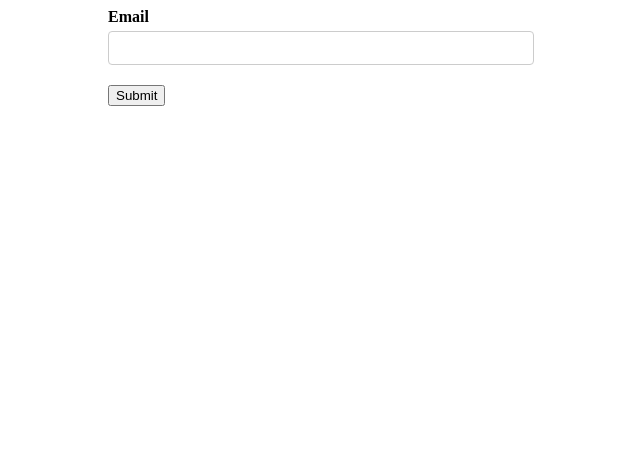
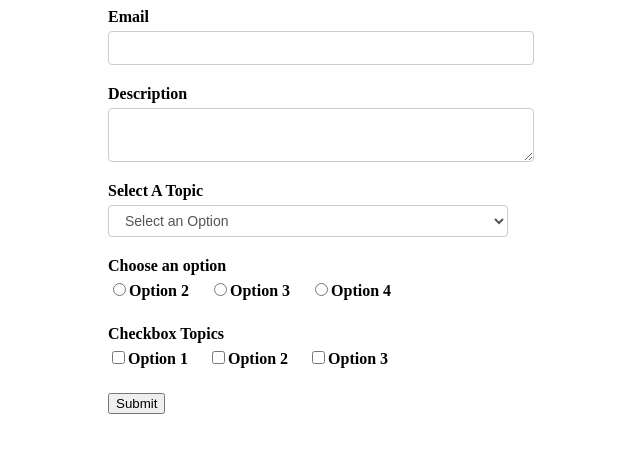
Before and after one commit to jahan-nusrat/formik-practice, a React (Create React App) app: page / in a window 1280 px wide. Shown: the top 452 px of the page, without its empty margins (319-959 px from the left). Built offline with nearby package versions, Linux system fonts and the light colour scheme.

Commit message:
radio, textarea, checkbox added

```diff
--- /dev/null
+++ b/src/components/CheckBoxGroup.js
@@ -0,0 +1,36 @@
+import { ErrorMessage, Field } from 'formik';
+import React from 'react'
+import TextError from './TextError';
+
+const CheckBoxGroup = (props) => {
+    const {label,name,options,...rest} = props;
+    return (
+        <div className='form-control'>
+            <label htmlFor={name}>{label}</label>
+            <Field name={name} id={name} {...rest}>
+                {
+                    ({field}) => {
+                        console.log(field)
+                        return options.map(option=>{
+                            return (
+                                <React.Fragment key={option.key}>
+                                    <input
+                                    type='checkbox'
+                                    id={option.value}
+                                    {...field}
+                                    value={option.value}
+                                    checked={field.value.includes(option.value)}
+                                    />
+                                <label htmlFor={option.value}>{option.key}</label>
+                                </React.Fragment>
+                            )
+                        })
+                    }
+                }
+            </Field>
+            <ErrorMessage name={name} component={TextError} />
+        </div>
+    )
+}
+
+export default CheckBoxGroup
--- a/src/components/FormikContainer.js
+++ b/src/components/FormikContainer.js
@@ -4,11 +4,36 @@ import * as Yup from 'yup'
 import Formikontrol from './Formikontrol'
 
 const FormikContainer = () => {
+    const dropdownOptions = [
+        {key:'Select an Option', value:''},
+        {key:'Option 1' , value:'option1'},
+        {key:'Option 2' , value:'option2'},
+        {key:'Option 3' , value:'option3'},
+        {key:'Option 4' , value:'option4'},
+    ]
+    const radioOptions = [
+        {key:'Option 2' , value:'rOption2'},
+        {key:'Option 3' , value:'rOption3'},
+        {key:'Option 4' , value:'rOption4'},
+    ]
+    const checkBoxOptions = [
+        {key:'Option 1' , value:'cOption1'},
+        {key:'Option 2' , value:'cOption2'},
+        {key:'Option 3' , value:'cOption3'},
+    ]
     const initialValues = {
-        email: ''
+        email: '',
+        description:'',
+        selectOption:'',
+        radioOption:'',
+        checkBoxOption:[]
     }
     const validationSchema= Yup.object({
-        email: Yup.string().required('Required')
+        email: Yup.string().required('Required'),
+        description: Yup.string().required('Required'),
+        selectOption:Yup.string().required('Required'),
+        radioOption:Yup.string().required('Required'),
+        checkBoxOption:Yup.array().required('Required')
     })
     const onSubmit = values => {
         console.log('Form Values', values)
@@ -24,10 +49,34 @@ const FormikContainer = () => {
                     return (
                         <Form>
                             <Formikontrol
-                            control='input'
-                            type='email'
-                            label='Email'
-                            name='email' />
+                                control='input'
+                                type='email'
+                                label='Email'
+                                name='email' />
+                            <Formikontrol
+                                control='textarea'
+                                type='text'
+                                label='Description'
+                                name='description'
+                            />
+                            <Formikontrol
+                                control='select'
+                                label='Select A Topic'
+                                name='selectOption'
+                                options={dropdownOptions}
+                            />
+                            <Formikontrol
+                                control='radio'
+                                label='Choose an option'
+                                name='radioOption'
+                                options={radioOptions}
+                            />
+                            <Formikontrol
+                                control='checkbox'
+                                label='Checkbox Topics'
+                                name='checkBoxOption'
+                                options={checkBoxOptions}
+                            />
                             <button className="btn btn-danger" type='submit'>Submit</button>
                         </Form>
                     )
--- a/src/components/Formikontrol.js
+++ b/src/components/Formikontrol.js
@@ -1,5 +1,8 @@
 import React from 'react'
+import CheckBoxGroup from './CheckBoxGroup';
 import Input from './Input'
+import RadioButtons from './RadioButtons';
+import Select from './Select';
 
 const Formikontrol = (props) => {
     const {control, ...rest} = props;
@@ -7,9 +10,13 @@ const Formikontrol = (props) => {
         case 'input':
             return <Input {...rest} />
         case 'textarea':
+            return <Input {...rest} />
         case 'select':
+            return <Select {...rest} />
         case 'radio':
+            return <RadioButtons {...rest} />
         case 'checkbox':
+            return <CheckBoxGroup {...rest} />
         case 'date':
         default: return null
     }
--- a/src/components/Input.js
+++ b/src/components/Input.js
@@ -7,7 +7,7 @@ function Input(props) {
     return (
         <div className='form-control'>
             <label htmlFor={name}>{label}</label>
-            <Field name={name} id={name} {...rest} />
+            <Field as={name==='description'? 'textarea':''} name={name} id={name} {...rest} />
             <ErrorMessage name={name} component={TextError} />
         </div>
     )
--- /dev/null
+++ b/src/components/RadioButtons.js
@@ -0,0 +1,35 @@
+import { ErrorMessage, Field } from 'formik';
+import React from 'react'
+import TextError from './TextError';
+
+const RadioButtons = (props) => {
+    const {label,name,options,...rest} = props;
+    return (
+        <div className='form-control'>
+            <label htmlFor={name}>{label}</label>
+            <Field name={name} id={name} {...rest}>
+                {
+                    ({field}) => {
+                        return options.map(option=>{
+                            return (
+                                <React.Fragment key={option.key}>
+                                    <input
+                                    type='radio'
+                                    id={option.value}
+                                    {...field}
+                                    value={option.value}
+                                    checked={field.value === option.value}
+                                    />
+                                <label htmlFor={option.value}>{option.key}</label>
+                                </React.Fragment>
+                            )
+                        })
+                    }
+                }
+            </Field>
+            <ErrorMessage name={name} component={TextError} />
+        </div>
+    )
+}
+
+export default RadioButtons
--- /dev/null
+++ b/src/components/Select.js
@@ -0,0 +1,24 @@
+import { ErrorMessage, Field } from 'formik'
+import React from 'react'
+import TextError from './TextError'
+
+const Select = (props) => {
+    const {label,name,options,...rest} = props
+    return (
+        <div className='form-control'>
+            <label htmlFor={name}>{label}</label>
+            <Field as='select' id={name} name={name} {...rest}>
+                {
+                    options.map(option=>{
+                        return (
+                            <option key={option.value} value={option.value}>{option.key}</option>
+                        )
+                    })
+                }
+            </Field>
+            <ErrorMessage name={name} component={TextError} />
+        </div>
+    )
+}
+
+export default Select
```
